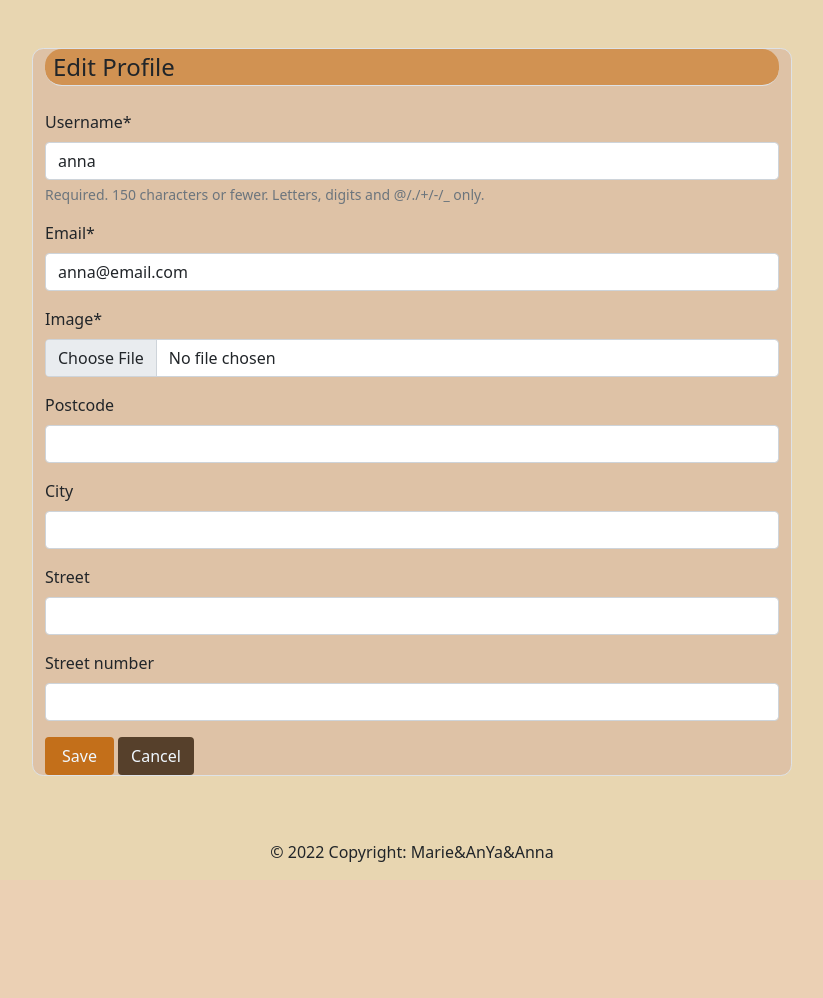
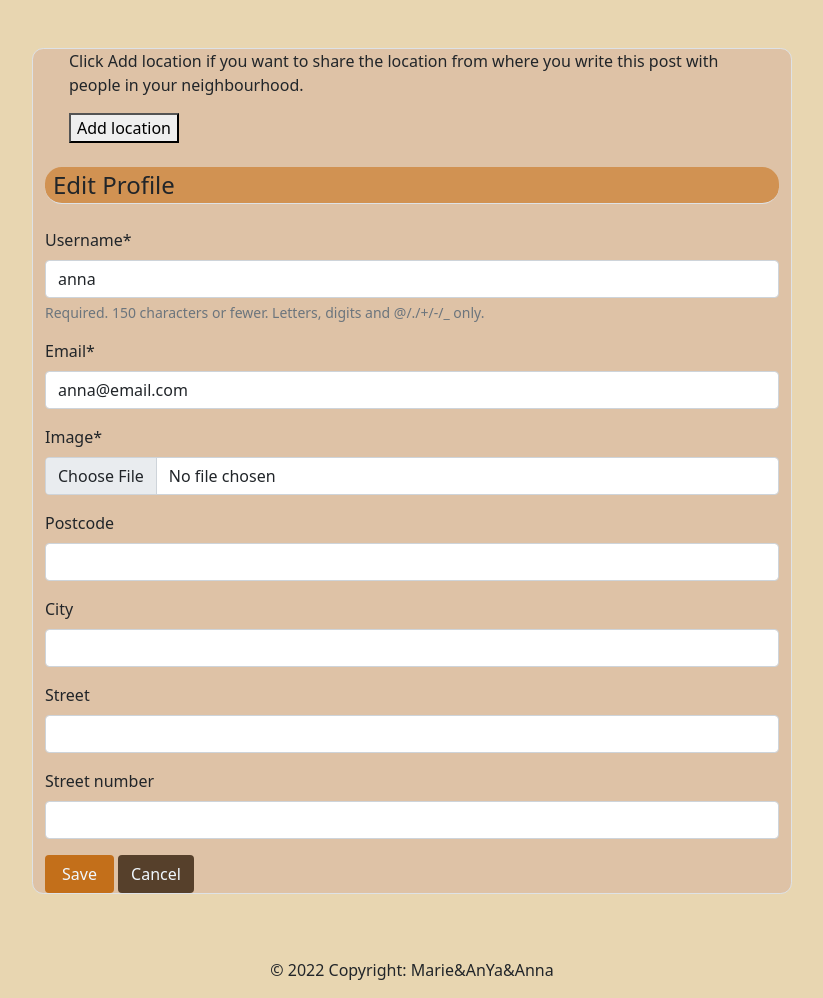
Before and after one commit to MarieEngel/message_board, a Django app: page /user/update/ in a window 1280 px wide. Shown: the part 178-1176 px from the top of the page, without its empty margins (228-1051 px from the left). Before the commit the page ends 1040 px from the top, so only its background shows below. Run offline with Django 4.2, Linux system fonts and the light colour scheme; a user stored in the database is signed in; data comes from the database, SQL or seed files in the repository; parts of the project's set-up code (start-up, migrations or seed data) failed here and were passed over; some libraries are stand-ins or nearby versions.

Commit message:
update_profile

```diff
--- a/static/js/user_location.js
+++ b/static/js/user_location.js
@@ -5,7 +5,7 @@ const getLocation = async () => {
     const postcode = document.querySelector('.postcode');
     const city = document.querySelector('.city');
     const street = document.querySelector('.street');
-    const street_number_number = document.querySelector('.street_number');
+    const street_number = document.querySelector('.street_number');
 
 
     const success = async (position) => {
@@ -23,18 +23,22 @@ const getLocation = async () => {
             lon.value = longitude;
             const [firstResult, ...rest] = data.results;
             const parts = firstResult.address_components;
-            console.log(parts)
+            console.log(parts);
             for (const part of parts) {
                 if (part.types.includes("postal_code")) {
+                    console.log(part.long_name);
                     postcode.value = part.long_name;
                 }
                 if (part.types.includes("locality")) {
+                    console.log(part.long_name);
                     city.value = part.long_name;
                 }
                 if (part.types.includes("route")) {
+                    console.log(part.long_name);
                     street.value = part.long_name;
                 }
                 if (part.types.includes("street_number")) {
+                    console.log(part.long_name);
                     street_number.value = part.long_name;
                 }
             }
--- a/user/templates/user/update_profile.html
+++ b/user/templates/user/update_profile.html
@@ -10,6 +10,12 @@
     <div class="container">
         <div class="row d-flex justify-content-center mt-5">
             <div class="col col-lg-8 border form">
+                <div class="container">
+                    <p>Click Add location if you want to share the location from where you write this post with people in your neighbourhood.</p>
+                    <p class="location text-error"></p>
+                    <button class="find-location" role="button">Add location</button>
+                </div>
+            </br>
                 <form method="POST" enctype="multipart/form-data">
                     {% csrf_token %}
                     <fieldset>
@@ -30,4 +36,6 @@
             </div>
         </div>
     </div>
+    {% load static %}
+    <script src="{% static 'js/user_location.js' %}"></script>
 {% endblock %}
```
